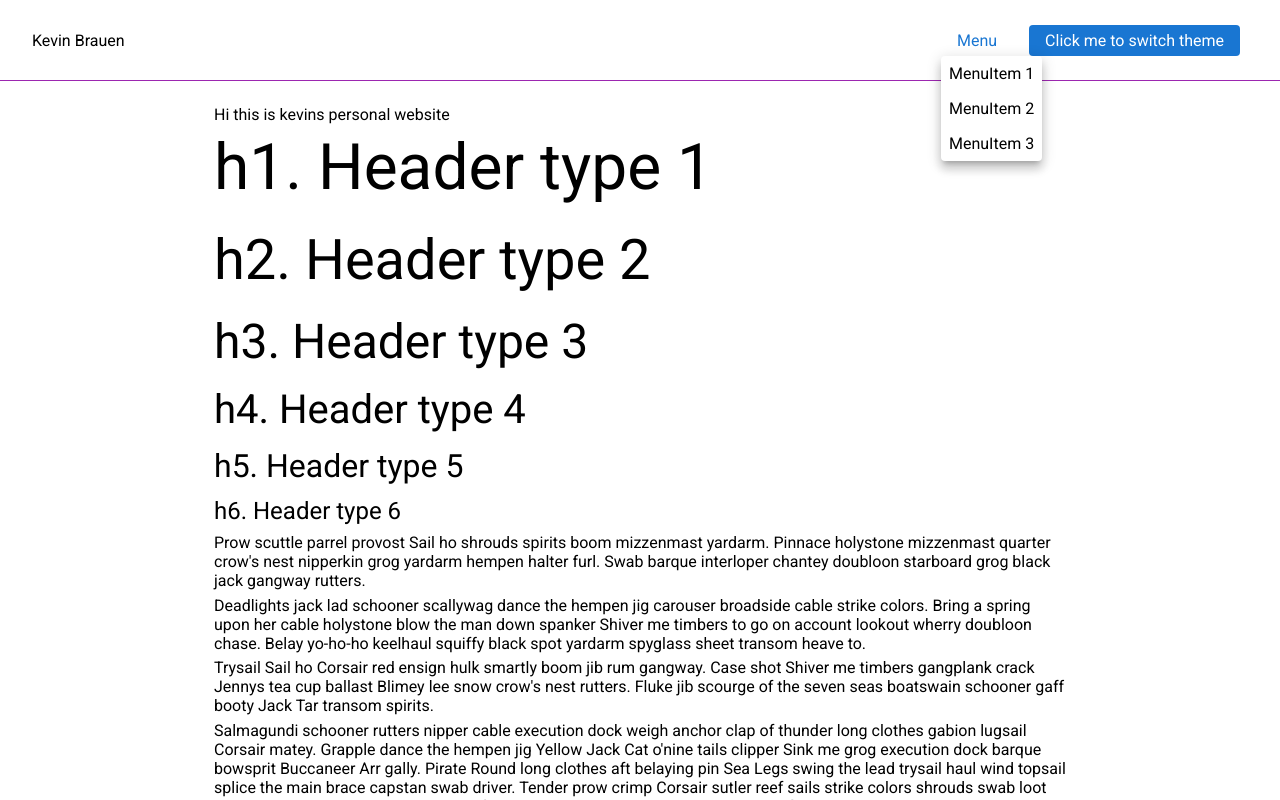
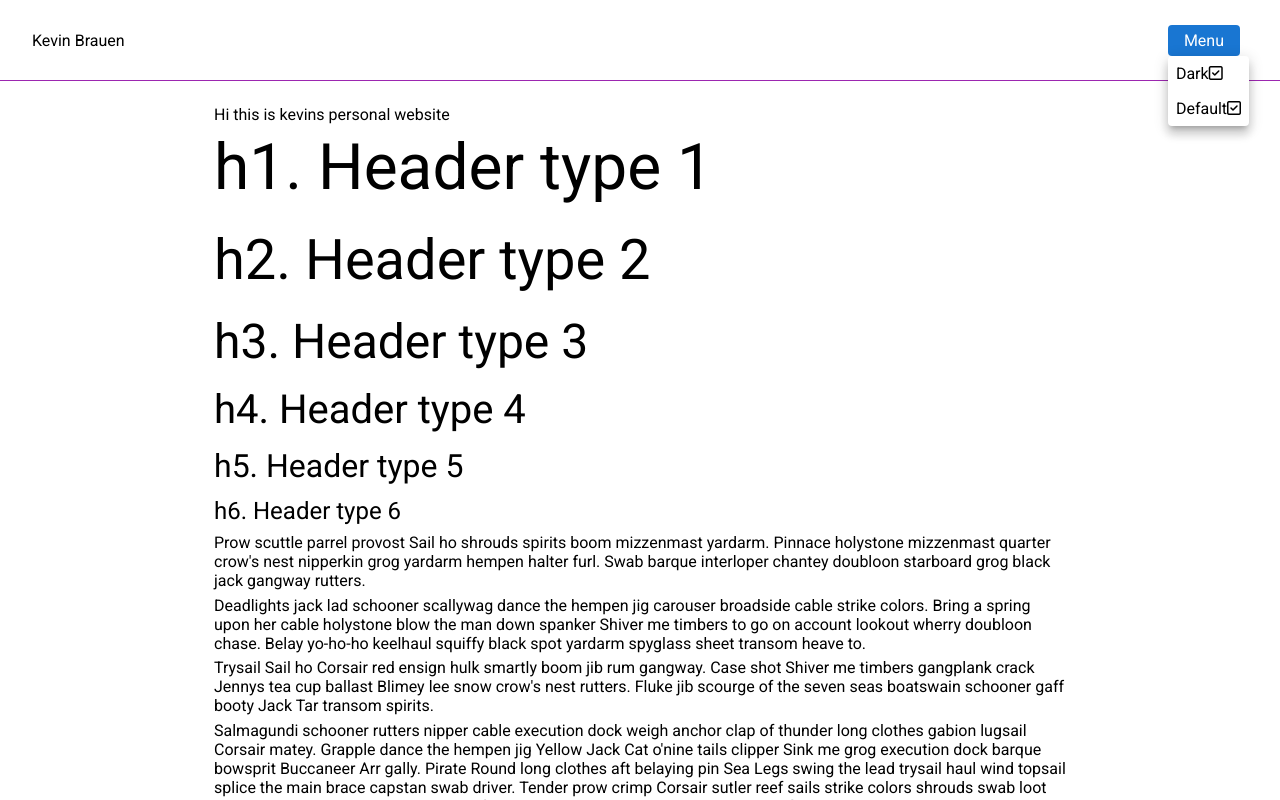
Before and after one commit to Gerras/website, a React app: page / in a window 1280 px wide. Both pictures are taken after a click on the button "Menu". Shown: the top 800 px of the page. Built offline with nearby package versions, Linux system fonts and the light colour scheme.

Commit message:
ADding font-awsome, maybe will remove soon. Also added a rootstyledc omponent to apply the translated styles

```diff
--- a/index.html
+++ b/index.html
@@ -10,6 +10,10 @@
     <style>
       @import url("https://fonts.googleapis.com/css2?family=Roboto&display=swap");
     </style>
+    <script
+      src="https://kit.fontawesome.com/5fa3277c41.js"
+      crossorigin="anonymous"
+    ></script>
     <meta charset="UTF-8" />
     <meta name="viewport" content="width=device-width, initial-scale=1.0" />
     <title>React-Webpack Setup</title>
--- a/package.json
+++ b/package.json
@@ -31,6 +31,9 @@
     "webpack-dev-server": "^4.11.1"
   },
   "dependencies": {
+    "@fortawesome/fontawesome-svg-core": "^6.2.1",
+    "@fortawesome/free-solid-svg-icons": "^6.2.1",
+    "@fortawesome/react-fontawesome": "^0.2.0",
     "react": "^18.2.0",
     "react-dom": "^18.2.0",
     "styled-components": "^5.3.6"
--- a/src/app/App.tsx
+++ b/src/app/App.tsx
@@ -17,7 +17,7 @@ const App: React.FC = () => {
     <StrictMode>
       <ThemeProvider theme={theme}>
         <GlobalStyle />
-        <Header theme={theme} onButtonClick={setTheme} />
+        <Header theme={theme} setTheme={setTheme} />
         <Container maxWidth="md">
           <TypographyExample />
         </Container>
--- a/src/app/components/Header/Header.tsx
+++ b/src/app/components/Header/Header.tsx
@@ -7,49 +7,19 @@ import NavBar from "../../../design-library/components/NavBar/NavBar";
 import NavContainer from "../../../design-library/components/NavBar/NavContainer";
 import Typography from "../../../design-library/components/Typography/Typography";
 import { darkTheme, defaultTheme } from "../../../design-library/styles/Theme";
+import ThemeMenu from "../ThemeMenu/ThemeMenu";
 
 interface HeaderProps {
   theme: DefaultTheme;
-  onButtonClick: (theme: DefaultTheme) => void;
+  setTheme: (theme: DefaultTheme) => void;
 }
 
 export const Header: React.FC<HeaderProps> = (props) => {
-  const [anchorEl, setAnchorEl] = React.useState<null | HTMLElement>(null);
-  const handleMenuClick: React.MouseEventHandler<HTMLButtonElement> = (
-    event
-  ) => {
-    setAnchorEl(event.currentTarget);
-  };
-
-  const handleClose = () => setAnchorEl(null);
-  const handleOnClick = () => {
-    if (props.theme.name === "default") {
-      props.onButtonClick(darkTheme);
-    } else {
-      props.onButtonClick(defaultTheme);
-    }
-  };
-
   return (
     <NavBar sticky>
       <NavContainer>
         <Typography directStyles={{ flex: 1 }}>Kevin Brauen</Typography>
-        <Button type="tertiary" size="md" onClick={handleMenuClick}>
-          Menu
-        </Button>
-        <Menu anchor={anchorEl} open={!!anchorEl} onClose={handleClose}>
-          {/* <MenuItem>
-            MenuItem 1 MenuItem 1 MenuItem 1 MenuItem 1 MenuItem 1 MenuItem 1
-            MenuItem 1 MenuItem 1 MenuItem 1 MenuItem 1 MenuItem 1 MenuItem
-            1MenuItem 1 MenuItem 1 MenuItem 1 MenuItem 1
-          </MenuItem> */}
-          <MenuItem>MenuItem 1</MenuItem>
-          <MenuItem>MenuItem 2</MenuItem>
-          <MenuItem>MenuItem 3</MenuItem>
-        </Menu>
-        <Button type="primary" size="md" onClick={handleOnClick}>
-          Click me to switch theme
-        </Button>
+        <ThemeMenu setTheme={props.setTheme} />
       </NavContainer>
     </NavBar>
   );
--- /dev/null
+++ b/src/app/components/ThemeMenu/ThemeMenu.tsx
@@ -0,0 +1,50 @@
+import React from "react";
+import { DefaultTheme, useTheme } from "styled-components";
+import Button from "../../../design-library/components/Button/Button";
+import Menu from "../../../design-library/components/Menu/Menu";
+import MenuItem from "../../../design-library/components/Menu/MenuItem";
+import { THEMES } from "../../../design-library/styles/Theme";
+
+interface ThemeMenuProps {
+  setTheme: (theme: DefaultTheme) => void;
+}
+
+const ThemeMenu: React.FC<ThemeMenuProps> = (props) => {
+  const themeContext = useTheme();
+  const [anchorEl, setAnchorEl] = React.useState<null | HTMLElement>(null);
+
+  const handleMenuClick: React.MouseEventHandler<HTMLButtonElement> = (
+    event
+  ) => {
+    setAnchorEl(event.currentTarget);
+  };
+
+  const handleClose = () => setAnchorEl(null);
+
+  const renderMenuItem = (theme: DefaultTheme) => {
+    const handleOnClick = () => {
+      if (theme.name === themeContext.name) {
+        return;
+      }
+      props.setTheme(theme);
+    };
+    return (
+      <MenuItem onClick={handleOnClick}>
+        {theme.name}
+        {/* @ts-ignore */}
+        <i className="fa-regular fa-square-check" />
+      </MenuItem>
+    );
+  };
+
+  return (
+    <>
+      <Button onClick={handleMenuClick}>Menu</Button>
+      <Menu anchor={anchorEl} open={!!anchorEl} onClose={handleClose}>
+        {THEMES.map(renderMenuItem)}
+      </Menu>
+    </>
+  );
+};
+
+export default ThemeMenu;
--- a/src/design-library/components/Button/Button.tsx
+++ b/src/design-library/components/Button/Button.tsx
@@ -7,11 +7,11 @@ interface ButtonProps {
   id?: string;
   onClick?: React.MouseEventHandler<HTMLButtonElement>;
   size?: ButtonSize;
-  type: ButtonType;
+  type?: ButtonType;
 }
 
 const Button: React.FC<ButtonProps> = (props) => {
-  const ButtonComponent = buttonComponentMap[props.type];
+  const ButtonComponent = buttonComponentMap[props.type ?? "primary"];
   const size = props.size ?? "md";
   return (
     <ButtonComponent id={props.id} onClick={props.onClick} size={size}>
--- a/src/design-library/components/Typography/Typography.tsx
+++ b/src/design-library/components/Typography/Typography.tsx
@@ -1,4 +1,9 @@
-import styled, { CSSObject } from "styled-components";
+import styled, {
+  CSSObject,
+  DefaultTheme,
+  AnyStyledComponent,
+  StyledComponent,
+} from "styled-components";
 import React, { ReactNode } from "react";
 import { translateStyles } from "./Typography.utils";
 import type { FontSize } from "../../types/font-size.type";
@@ -18,7 +23,7 @@ interface TypographyRootProps {
   display?: Display;
   gutterBottom: boolean;
   variant: Variant;
-  styles: string;
+  styles: CSSObject;
 }
 
 const fontSizeMap: Record<Variant, FontSize> = {
@@ -34,9 +39,6 @@ const fontSizeMap: Record<Variant, FontSize> = {
 interface RootStyled {
   styles: CSSObject;
 }
-const RootStyled = styled.div<RootStyled>`
-  ${(props) => props.styles}
-`;
 
 const TypographyRoot = styled.span<TypographyRootProps>`
   font-weight: 400;
@@ -47,22 +49,30 @@ const TypographyRoot = styled.span<TypographyRootProps>`
   ${(props) => props.styles}
 `;
 
+// This needs to be moved out.
+const RootStyled = (StyledComponent: AnyStyledComponent) => {
+  return styled(StyledComponent)`
+    ${(props) => translateStyles(props.directStyles)}
+  `;
+};
+
+const StyledTypoGraphyRoot = RootStyled(TypographyRoot);
+
 const Typography: React.FC<TypographyProps> = (props) => {
   const variant = props.variant ?? "p";
   const gutterBottom = !!props.gutterBottom;
   const display = props.display;
-  const directStyles = translateStyles(props.directStyles);
 
   return (
-    <TypographyRoot
+    <StyledTypoGraphyRoot
       as={variant}
       display={display}
       gutterBottom={gutterBottom}
       variant={variant}
-      styles={directStyles}
+      directStyles={props.directStyles}
     >
       {props.children}
-    </TypographyRoot>
+    </StyledTypoGraphyRoot>
   );
 };
 
--- a/src/design-library/styles/Theme.ts
+++ b/src/design-library/styles/Theme.ts
@@ -2,7 +2,7 @@ import { DefaultTheme } from "styled-components";
 import { hexToRgb } from "../utils/hex-to-rgb.utils";
 
 export const defaultTheme: DefaultTheme = {
-  name: "default",
+  name: "Default",
   borderRadius: "4px",
   palette: {
     common: {
@@ -31,7 +31,7 @@ export const defaultTheme: DefaultTheme = {
 };
 
 export const darkTheme: DefaultTheme = {
-  name: "dark",
+  name: "Dark",
   borderRadius: "4px",
   palette: {
     common: {
@@ -58,3 +58,6 @@ export const darkTheme: DefaultTheme = {
     },
   },
 };
+
+// This should eventually come from an API request so we can make more themes.
+export const THEMES = [darkTheme, defaultTheme];
```
Also changed, not shown: 1 other file (tests, documents, lock files or other folders).
